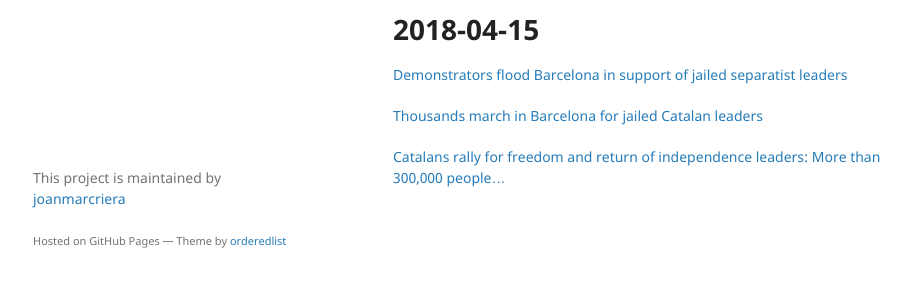
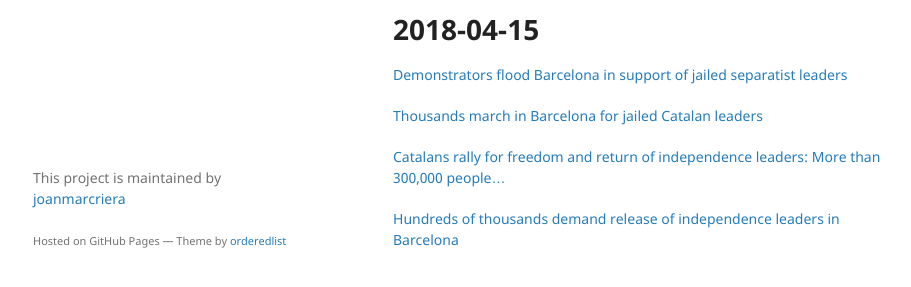
Before and after one commit to joanmarcriera/joanmarcriera-old.github.io, a Jekyll site: the page built from index.md, in a window 1280 px wide and 900 px high, scrolled down 692 px, cut to the strip 580-867 px from the top of the window. Shown: the whole strip, without its empty margins (177-1088 px from the left). Built offline with Jekyll 4.4.1, drawn with Linux system fonts in a browser that asks for light colours; our own code applies the rules of GitHub Pages for plain Markdown files; before the commit the page ends 1530 px from its top, so only the background shows below that.

Commit message:
new links

```diff
--- a/index.md
+++ b/index.md
@@ -64,3 +64,5 @@ layout: default
 [Thousands march in Barcelona for jailed Catalan leaders](https://www.aljazeera.com/indepth/features/thousands-march-barcelona-jailed-catalan-leaders-180415120415913.html?ref=hvper.com&utm_source=hvper.com&utm_medium=website)
 
 [Catalans rally for freedom and return of independence leaders: More than 300,000 people...](http://www.dw.com/en/catalans-rally-for-freedom-and-return-of-independence-leaders/a-43394188?ref=hvper.com&utm_source=hvper.com&utm_medium=website)
+
+[Hundreds of thousands demand release of independence leaders in Barcelona](https://www.rt.com/news/424222-barcelona-protest-independence-leaders/?ref=hvper.com&utm_source=hvper.com&utm_medium=website)
```
